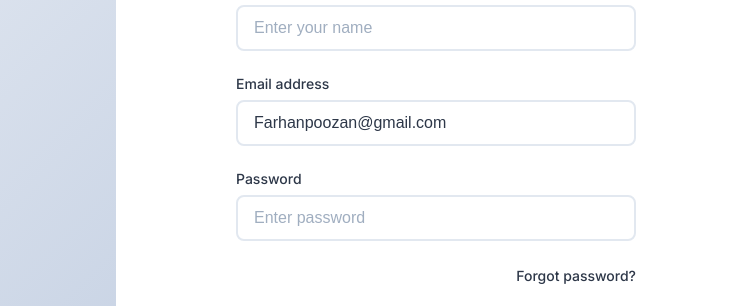
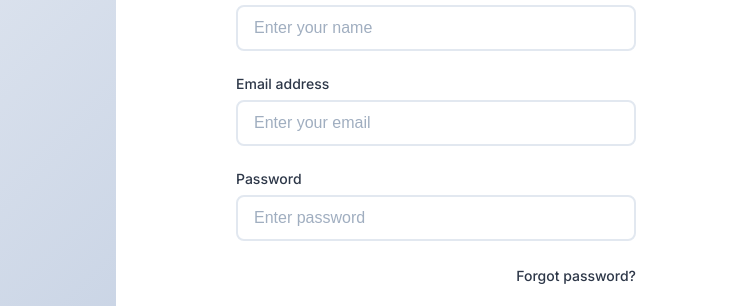
Before and after one commit to KshitijChavan-Stack/Track-Base-Frontend, a plain HTML site: page index.html in a window 1280 px wide. Shown: the part 266-572 px from the top of the page, 524-1280 px from the left. Drawn offline with Linux system fonts and the light colour scheme.

Commit message:
Just changing some small things

```diff
--- a/index.html
+++ b/index.html
@@ -71,7 +71,7 @@
 
           <div class="form-group">
             <label for="email">Email address</label>
-            <input type="email" id="email" name="email" value="Farhanpoozan@gmail.com" required>
+            <input type="email" id="email" name="email" placeholder="Enter your email" required>
           </div>
 
           <div class="form-group">
```
